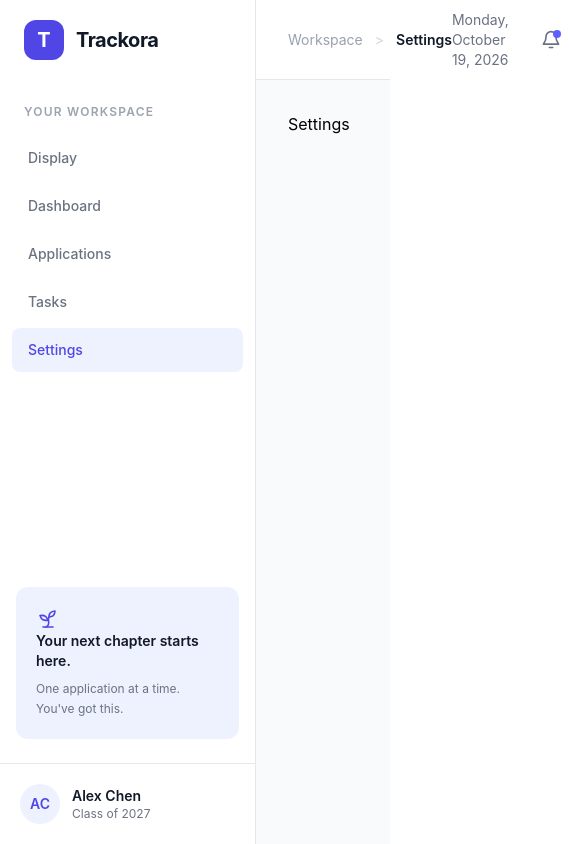
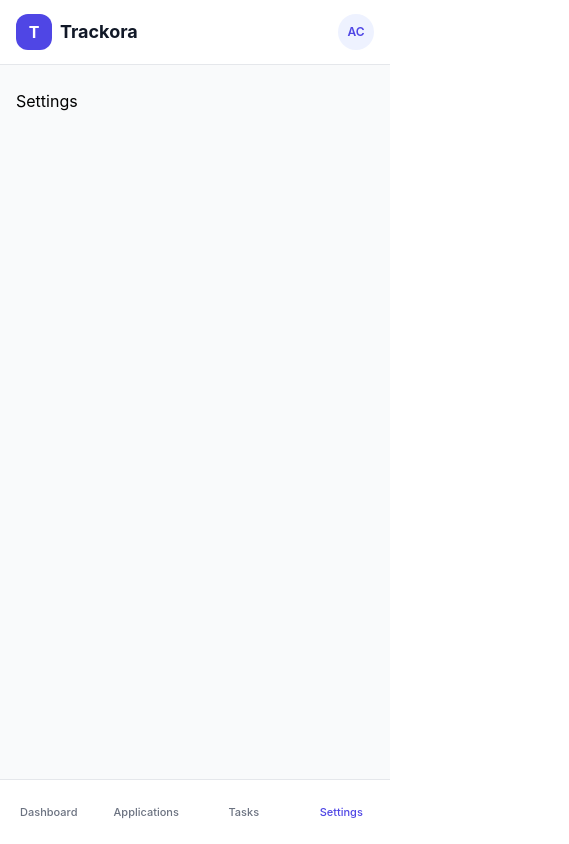
Before and after one commit to Toqa781/ya-rb-nsht8l, a React (Vite) app in the folder frontend/: page /settings in a window 390 px wide. Shown: the whole page, 569 px wide, since content can reach past the window. Built offline with nearby package versions, Linux system fonts and the light colour scheme.

Commit message:
Responsive navigation done (#7)

```diff
--- a/frontend/src/Components/Header.tsx
+++ b/frontend/src/Components/Header.tsx
@@ -1,28 +1,25 @@
-import { useLocation } from "react-router-dom";
+import { NavLink, useLocation } from "react-router-dom";
+import { workspaceNavigation } from "./Navigation";
 
-// Map URLs to page names
 const pageNames: Record<string, string> = {
   "/": "Display",
   "/dashboard": "Dashboard",
   "/applications": "Applications",
+  "/applications/add": "Add Application",
   "/tasks": "Tasks",
   "/settings": "Settings",
 };
 
-function Header() {
-
-  // Get current URL
+export default function Header() {
   const location = useLocation();
 
-  // Find the corresponding page name
   const currentPage =
-    pageNames[location.pathname] ?? "Workspace";
+    pageNames[location.pathname] ??
+    (location.pathname.startsWith("/applications/")
+      ? "Applications"
+      : "Workspace");
 
-  // Get current date
-  const today = new Date();
-
-  // Format date: Monday, October 19, 2026
-  const formattedDate = today.toLocaleDateString("en-US", {
+  const formattedDate = new Date().toLocaleDateString("en-US", {
     weekday: "long",
     month: "long",
     day: "numeric",
@@ -30,67 +27,100 @@ function Header() {
   });
 
   return (
-    <header className="flex h-20 items-center justify-between border-b border-gray-200 bg-white px-8">
-
-
+    <header className="sticky top-0 z-30 border-b border-line bg-surface">
+      {/* Desktop */}
+      <div className="hidden h-20 items-center justify-between px-8 lg:flex">
         <nav
           aria-label="Breadcrumb"
           className="flex items-center gap-3 text-sm"
         >
-        <span className="text-gray-400">
-          Workspace
-        </span>
-
-        <span className="text-gray-300" aria-hidden="true">
+          <span className="text-muted">Workspace</span>
+          <span aria-hidden="true" className="text-subtle">
             &gt;
           </span>
-
-        <span
-          className="font-semibold text-gray-900"
-          aria-current="page"
-        >
+          <span aria-current="page" className="font-semibold text-ink">
             {currentPage}
           </span>
         </nav>
 
-
-      <div className="flex items-center gap-6">
-
-
-        <span className="text-sm text-gray-500">
+        <div className="flex items-center gap-5">
+          <span className="text-sm text-muted">
             {formattedDate}
           </span>
 
+          <NotificationButton />
+        </div>
+      </div>
 
+      {/* Tablet and mobile */}
+      <div className="flex min-h-16 items-center justify-between gap-3 px-4 sm:px-6 lg:hidden">
+        <NavLink
+          to="/dashboard"
+          className="flex shrink-0 items-center gap-2"
+        >
+          <span className="flex h-9 w-9 items-center justify-center rounded-xl bg-primary font-bold text-white">
+            T
+          </span>
+
+          <span className="text-lg font-bold text-ink">
+            Trackora
+          </span>
+        </NavLink>
+
+        {/* Tablet navigation */}
+        <nav
+          aria-label="Tablet navigation"
+          className="hidden items-center gap-1 sm:flex"
+        >
+          {workspaceNavigation.map((item) => (
+            <NavLink
+              key={item.path}
+              to={item.path}
+              className={({ isActive }) =>
+                `rounded-lg px-3 py-3 text-sm font-medium transition-colors ${
+                  isActive
+                    ? "bg-primary-light text-primary"
+                    : "text-muted hover:bg-page"
+                }`
+              }
+            >
+              {item.label}
+            </NavLink>
+          ))}
+        </nav>
+
+        <div className="flex shrink-0 items-center gap-2">
+          <div
+            aria-label="Alex Chen"
+            className="flex h-9 w-9 items-center justify-center rounded-full bg-primary-light text-xs font-semibold text-primary"
+          >
+            AC
+          </div>
+        </div>
+      </div>
+    </header>
+  );
+}
+
+function NotificationButton() {
+  return (
     <button
       type="button"
       aria-label="Notifications"
-          className="relative rounded-lg p-2 text-gray-500 transition-colors hover:bg-gray-100 focus-visible:outline-none focus-visible:ring-2 focus-visible:ring-[rgb(165,180,252)]"
+      className="rounded-lg p-2 text-muted transition-colors hover:bg-page focus-visible:outline-none focus-visible:ring-2 focus-visible:ring-focus"
     >
-          {/* Bell Icon */}
       <svg
-            xmlns="http://www.w3.org/2000/svg"
+        aria-hidden="true"
         width="20"
         height="20"
         viewBox="0 0 24 24"
         fill="none"
         stroke="currentColor"
         strokeWidth="2"
-            strokeLinecap="round"
-            strokeLinejoin="round"
-            aria-hidden="true"
       >
         <path d="M18 8a6 6 0 0 0-12 0c0 7-3 7-3 9h18c0-2-3-2-3-9" />
         <path d="M10 21h4" />
       </svg>
-
-
-          <span className="absolute right-2 top-2 h-2 w-2 rounded-full bg-indigo-500" />
     </button>
-
-      </div>
-    </header>
   );
 }
-
-export default Header;
--- a/frontend/src/Components/MainLayout.tsx
+++ b/frontend/src/Components/MainLayout.tsx
@@ -1,28 +1,28 @@
 import { Outlet } from "react-router-dom";
+
 import Sidebar from "./Sidebar";
 import Header from "./Header";
+import MobileNavigation from "./MobileNavigation";
 
-function MainLayout() {
+export default function MainLayout() {
   return (
     <div className="min-h-screen bg-page">
-
-
+      {/* Desktop sidebar */}
       <Sidebar />
 
-
-      <div className="ml-64 min-h-screen">
-
-
+      {/* Main workspace */}
+      <div className="min-w-0 min-h-screen lg:ml-64">
         <Header />
 
+        <main className="min-w-0 px-4 pt-6 pb-24 sm:px-6 sm:py-8 lg:px-8">
+          <div className="mx-auto w-full max-w-7xl">
+            <Outlet />
+          </div>
+        </main>
+      </div>
 
-        <main className="min-h-[calc(100vh-5rem)] p-8">
-          <Outlet />
-        </main>
-
-      </div>
+      {/* Mobile bottom navigation */}
+      <MobileNavigation />
     </div>
   );
 }
-
-export default MainLayout;
--- /dev/null
+++ b/frontend/src/Components/MobileNavigation.tsx
@@ -0,0 +1,29 @@
+import { NavLink } from "react-router-dom";
+import { workspaceNavigation } from "./Navigation";
+
+export default function MobileNavigation() {
+  return (
+    <nav
+      aria-label="Mobile navigation"
+      className="fixed inset-x-0 bottom-0 z-50 border-t border-line bg-surface sm:hidden"
+    >
+      <div className="grid grid-cols-4 pb-[env(safe-area-inset-bottom)]">
+        {workspaceNavigation.map((item) => (
+          <NavLink
+            key={item.path}
+            to={item.path}
+            className={({ isActive }) =>
+              `flex min-h-16 flex-col items-center justify-center gap-1 px-1 py-2 text-[11px] font-medium transition-colors ${
+                isActive
+                  ? "text-primary"
+                  : "text-muted hover:text-ink"
+              }`
+            }
+          >
+            <span>{item.label}</span>
+          </NavLink>
+        ))}
+      </div>
+    </nav>
+  );
+}
--- /dev/null
+++ b/frontend/src/Components/Navigation.ts
@@ -0,0 +1,6 @@
+export const workspaceNavigation = [
+  { label: "Dashboard", path: "/dashboard" },
+  { label: "Applications", path: "/applications" },
+  { label: "Tasks", path: "/tasks" },
+  { label: "Settings", path: "/settings"},
+];
--- a/frontend/src/Components/Sidebar.tsx
+++ b/frontend/src/Components/Sidebar.tsx
@@ -11,7 +11,7 @@ const navItems = [
 
 function Sidebar() {
   return (
-    <aside className="fixed top-0 left-0 flex h-screen w-64 flex-col border-r border-line bg-surface">
+    <aside className="fixed inset-y-0 left-0 z-40 hidden w-64 flex-col overflow-y-auto border-r border-line bg-surface lg:flex">
 
       {/* Logo */}
       <div className="flex h-20 items-center gap-3 px-6">
```
Lines whose indentation alone changed are shown as unchanged.
